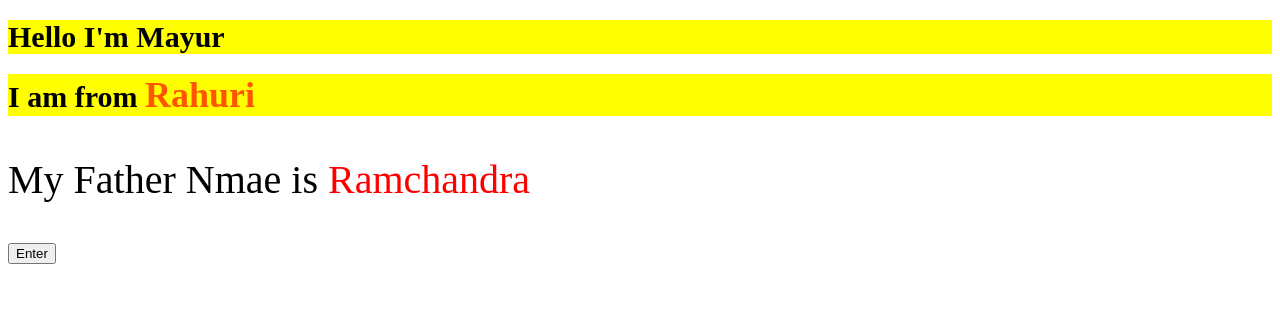
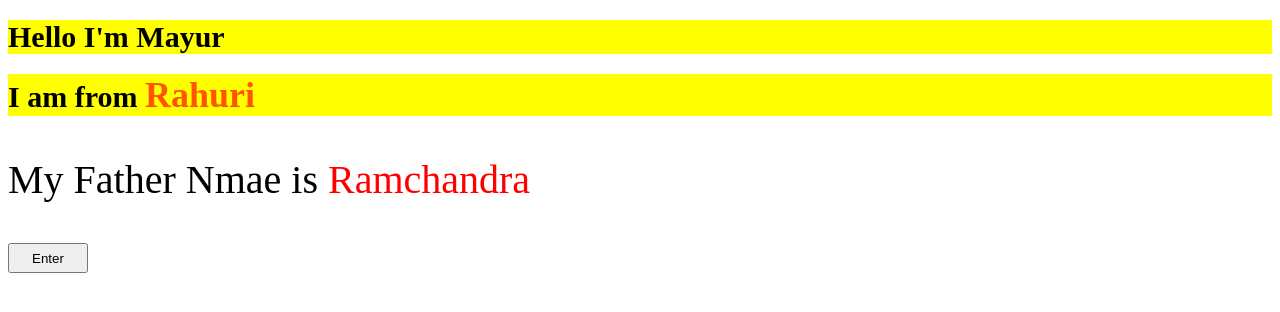
Before and after one commit to Mayurkolhe16/CSS-selectors, a plain HTML site: page index.html in a window 1280 px wide. Drawn offline with Linux system fonts and the light colour scheme.

Commit message:
add height and width

```diff
--- a/index.html
+++ b/index.html
@@ -25,6 +25,12 @@
             font-size: 40px;
         }
 
+        .btn{
+
+            height: 30px;
+            width: 80px;
+        }
+
 
 
     </style>
@@ -40,6 +46,6 @@
     <p class="paregraph">My Father Nmae is <span id="father-name">Ramchandra</span></p>
 
 
-    <button>Enter</button>
+    <button class="btn">Enter</button>
 </body>
 </html>
```
